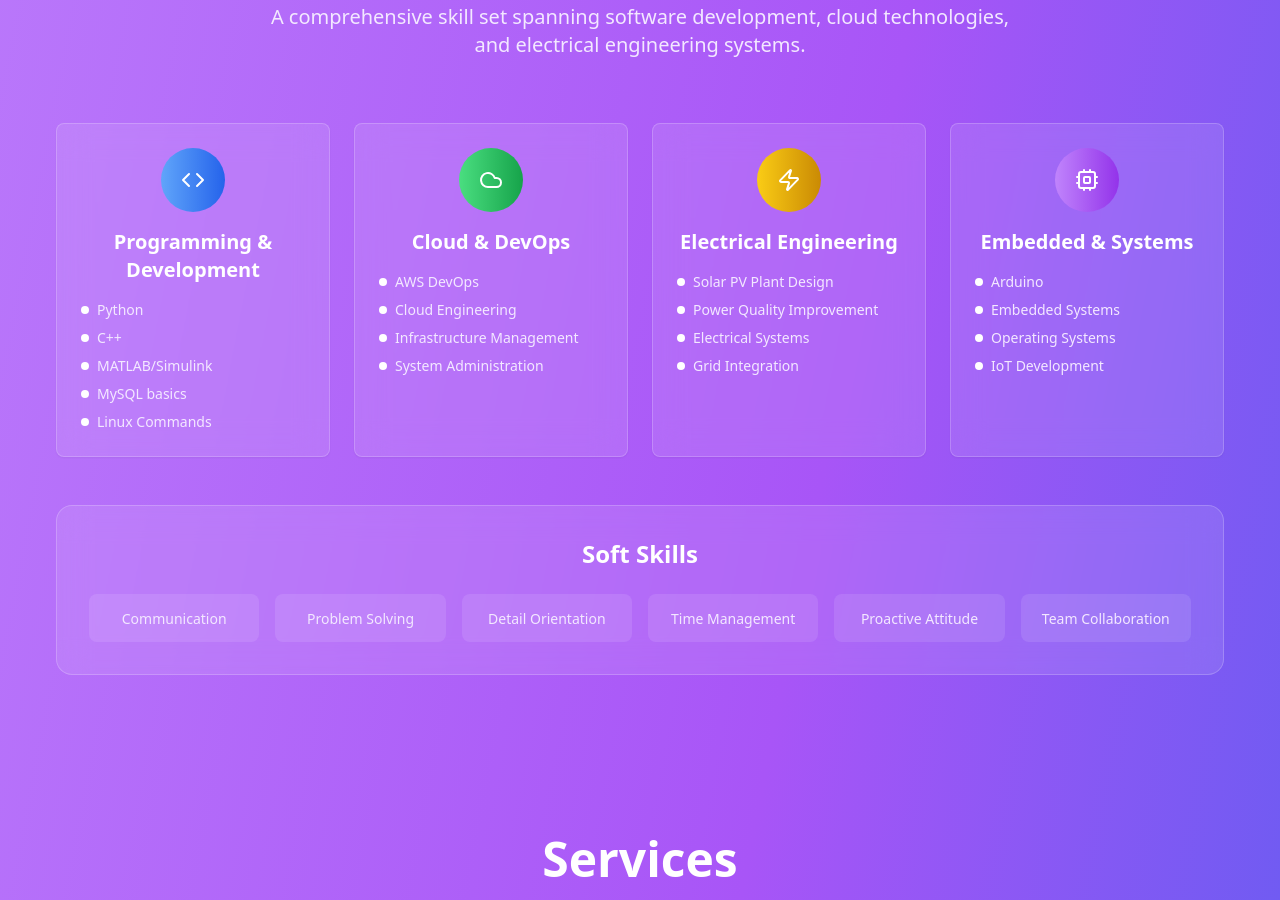
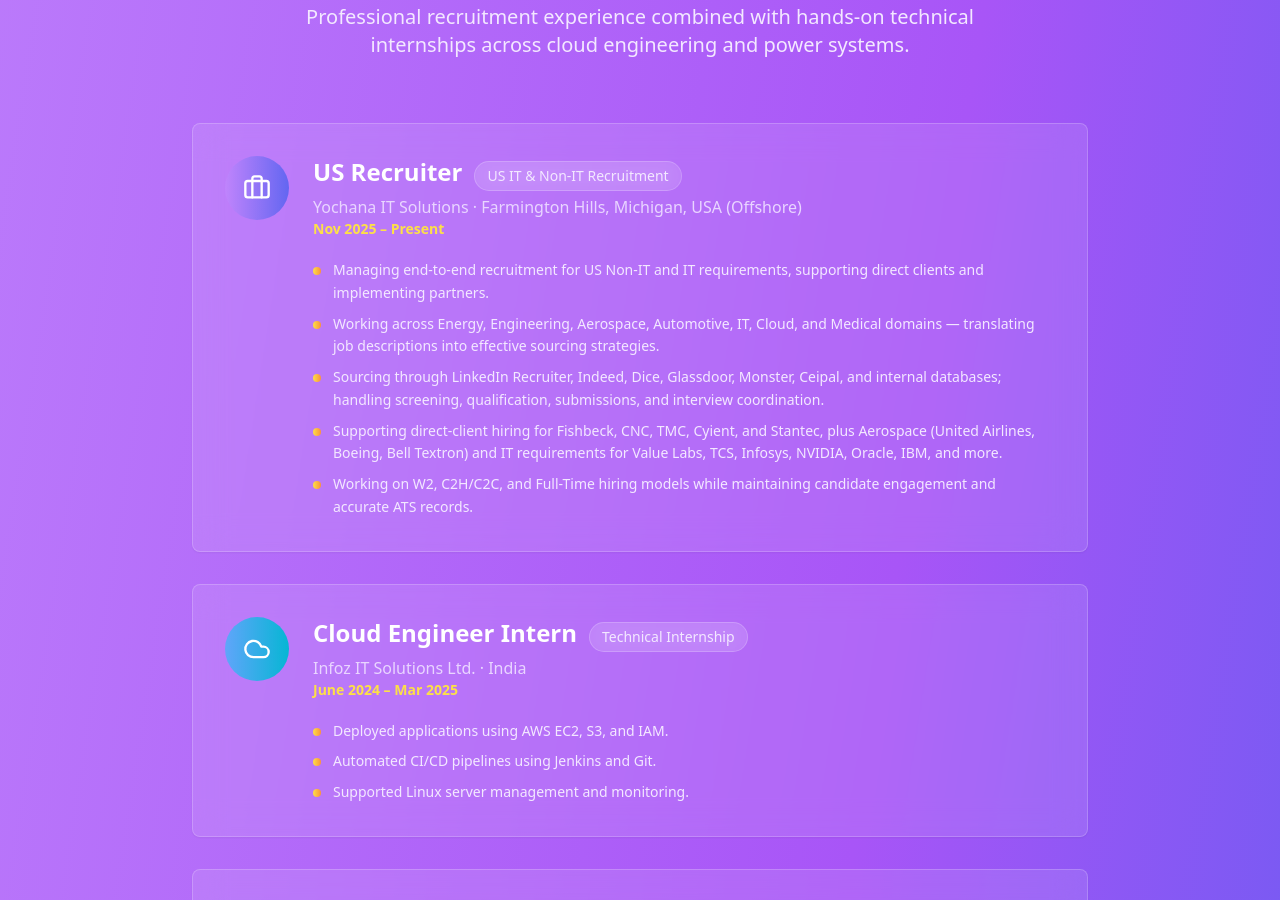
Before and after one commit to rt2109/raviteja21-workhub, a React (Vite) app: page / in a window 1280 px wide. Shown: the part 1900-2800 px from the top of the page. Built offline with nearby package versions, Linux system fonts and the light colour scheme.

Commit message:
Changes
Co-authored-by: rt2109 <177166105+rt2109@users.noreply.github.com>

```diff
--- /dev/null
+++ b/src/components/Experience.tsx
@@ -0,0 +1,116 @@
+import { Card, CardContent } from "@/components/ui/card";
+import { Briefcase, Cloud, Zap, Users } from "lucide-react";
+
+const Experience = () => {
+  const experiences = [
+    {
+      icon: Briefcase,
+      badge: "US IT & Non-IT Recruitment",
+      title: "US Recruiter",
+      company: "Yochana IT Solutions",
+      location: "Farmington Hills, Michigan, USA (Offshore)",
+      period: "Nov 2025 – Present",
+      points: [
+        "Managing end-to-end recruitment for US Non-IT and IT requirements, supporting direct clients and implementing partners.",
+        "Working across Energy, Engineering, Aerospace, Automotive, IT, Cloud, and Medical domains — translating job descriptions into effective sourcing strategies.",
+        "Sourcing through LinkedIn Recruiter, Indeed, Dice, Glassdoor, Monster, Ceipal, and internal databases; handling screening, qualification, submissions, and interview coordination.",
+        "Supporting direct-client hiring for Fishbeck, CNC, TMC, Cyient, and Stantec, plus Aerospace (United Airlines, Boeing, Bell Textron) and IT requirements for Value Labs, TCS, Infosys, NVIDIA, Oracle, IBM, and more.",
+        "Working on W2, C2H/C2C, and Full-Time hiring models while maintaining candidate engagement and accurate ATS records.",
+      ],
+      color: "from-purple-400 to-indigo-500"
+    },
+    {
+      icon: Cloud,
+      badge: "Technical Internship",
+      title: "Cloud Engineer Intern",
+      company: "Infoz IT Solutions Ltd.",
+      location: "India",
+      period: "June 2024 – Mar 2025",
+      points: [
+        "Deployed applications using AWS EC2, S3, and IAM.",
+        "Automated CI/CD pipelines using Jenkins and Git.",
+        "Supported Linux server management and monitoring.",
+      ],
+      color: "from-blue-400 to-cyan-500"
+    },
+    {
+      icon: Zap,
+      badge: "Technical Internship",
+      title: "Solar PV & Power Systems Intern",
+      company: "AP TRANSCO",
+      location: "Bommuru, Rajahmundry, India",
+      period: "Sept 2024 – Nov 2024",
+      points: [
+        "Worked on the Solar PV-Fed Multilevel Inverter with Series Compensator project for power quality improvement in grid-connected systems.",
+        "Evaluated dynamic performance of the DVR using MATLAB/Simulink; results demonstrated improved voltage-sag compensation and power quality.",
+        "Tools used: MATLAB/Simulink, MPPT, PI Controller.",
+      ],
+      color: "from-yellow-400 to-orange-500"
+    }
+  ];
+
+  return (
+    <section id="experience" className="py-20 px-6">
+      <div className="container mx-auto">
+        <div className="text-center mb-16">
+          <h2 className="text-4xl lg:text-5xl font-bold text-white mb-6">Experience</h2>
+          <p className="text-xl text-purple-100 max-w-3xl mx-auto">
+            Professional recruitment experience combined with hands-on technical
+            internships across cloud engineering and power systems.
+          </p>
+        </div>
+
+        <div className="max-w-4xl mx-auto space-y-8">
+          {experiences.map((exp, index) => (
+            <Card key={index} className="bg-white/10 backdrop-blur-lg border-white/20 hover:bg-white/15 transition-all duration-300 group">
+              <CardContent className="p-8">
+                <div className="flex flex-col md:flex-row md:items-start gap-6">
+                  <div className={`w-16 h-16 rounded-full bg-gradient-to-r ${exp.color} flex items-center justify-center shrink-0 group-hover:scale-110 transition-transform duration-300`}>
+                    <exp.icon className="text-white" size={28} />
+                  </div>
+
+                  <div className="flex-1">
+                    <div className="flex flex-wrap items-baseline gap-x-3 gap-y-1 mb-1">
+                      <h3 className="text-2xl font-bold text-white">{exp.title}</h3>
+                      <span className="text-sm px-3 py-1 bg-white/10 backdrop-blur-md rounded-full border border-white/20 text-purple-100">
+                        {exp.badge}
+                      </span>
+                    </div>
+                    <p className="text-purple-200 font-medium">
+                      {exp.company} · {exp.location}
+                    </p>
+                    <p className="text-yellow-300 text-sm font-semibold mb-5">{exp.period}</p>
+
+                    <ul className="space-y-2">
+                      {exp.points.map((point, pointIndex) => (
+                        <li key={pointIndex} className="flex items-start text-purple-100">
+                          <span className="w-2 h-2 bg-gradient-to-r from-yellow-300 to-orange-400 rounded-full mr-3 mt-2 shrink-0"></span>
+                          <span className="text-sm leading-relaxed">{point}</span>
+                        </li>
+                      ))}
+                    </ul>
+                  </div>
+                </div>
+              </CardContent>
+            </Card>
+          ))}
+        </div>
+
+        <div className="mt-12 text-center">
+          <div className="bg-white/10 backdrop-blur-lg border border-white/20 rounded-2xl p-8 max-w-3xl mx-auto">
+            <div className="flex items-center justify-center mb-4">
+              <Users className="text-purple-200 mr-3" size={24} />
+              <h3 className="text-2xl font-bold text-white">Availability</h3>
+            </div>
+            <p className="text-purple-100">
+              Available for US IT Recruiter, US Non-IT Recruiter, and Talent
+              Acquisition opportunities — Remote / Hybrid, Full-time.
+            </p>
+          </div>
+        </div>
+      </div>
+    </section>
+  );
+};
+
+export default Experience;
--- a/src/pages/Index.tsx
+++ b/src/pages/Index.tsx
@@ -2,6 +2,7 @@
 import Navigation from "@/components/Navigation";
 import Hero from "@/components/Hero";
 import About from "@/components/About";
+import Experience from "@/components/Experience";
 import Skills from "@/components/Skills";
 import Services from "@/components/Services";
 import Projects from "@/components/Projects";
@@ -13,6 +14,7 @@ const Index = () => {
       <Navigation />
       <Hero />
       <About />
+      <Experience />
       <Skills />
       <Services />
       <Projects />
```
